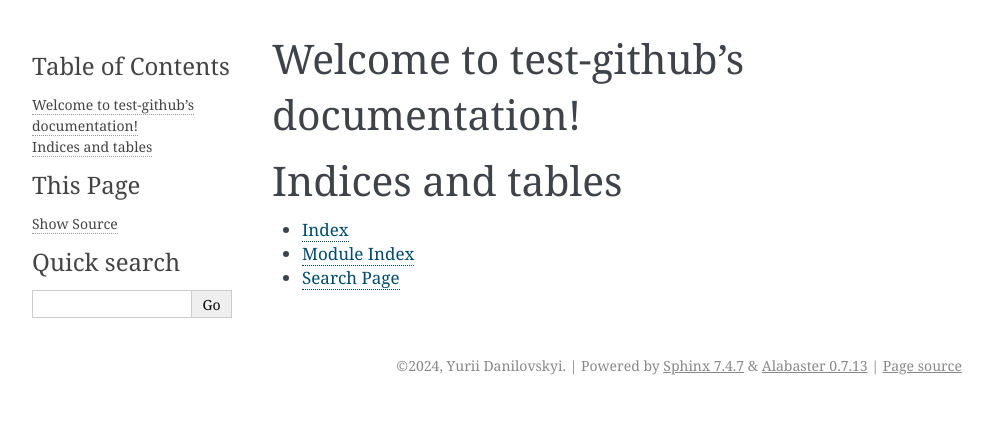
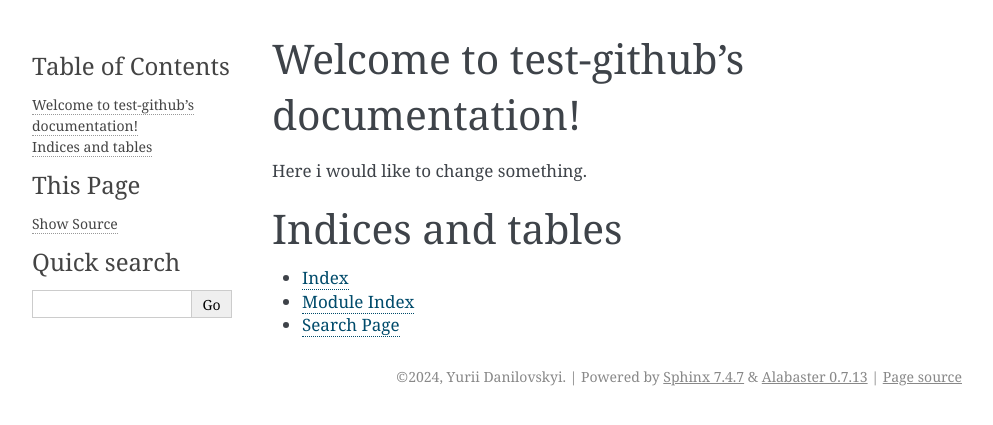
Before and after one commit to yuriidanilovskyi/restructured_text_experimental, a Sphinx documentation site: the page built from docs/index.rst, in a window 1280 px wide. Shown: the top 425 px of the page, without its empty margins (148-1141 px from the left). Built offline with Sphinx 7.4.7, drawn with Linux system fonts in a browser that asks for light colours.

Commit message:
Test commit to test pr.

```diff
--- a/docs/index.rst
+++ b/docs/index.rst
@@ -10,7 +10,7 @@ Welcome to test-github's documentation!
    :maxdepth: 2
    :caption: Contents:
 
-
+Here i would like to change something.
 
 Indices and tables
 ==================
```
